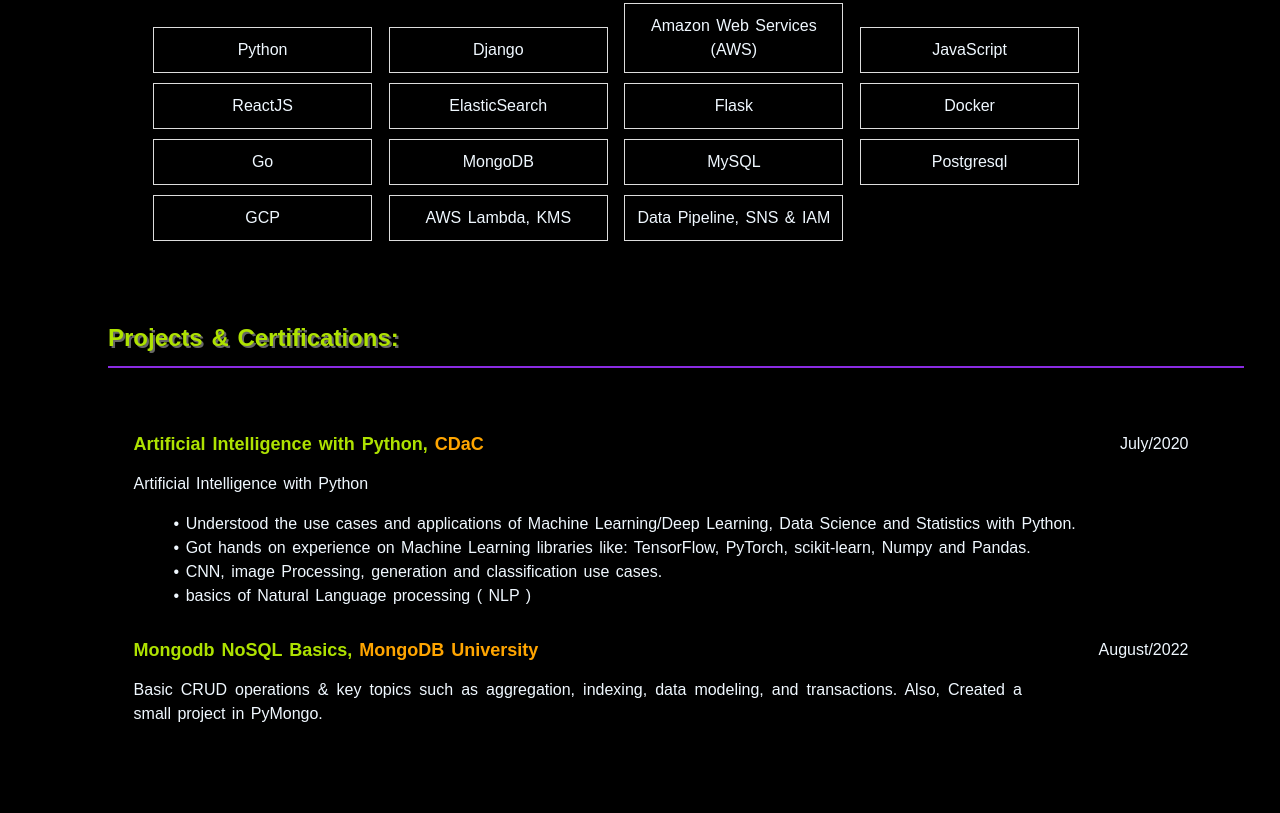
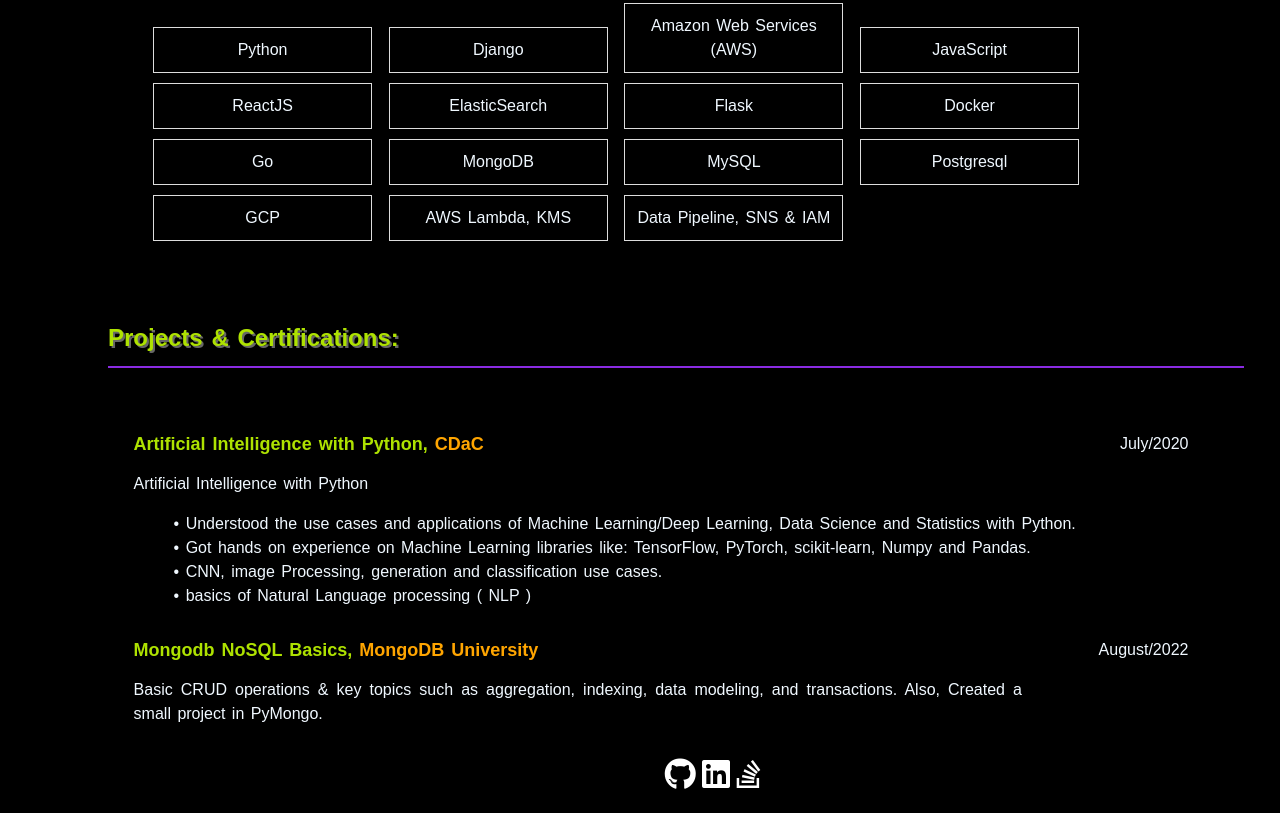
Before and after one commit to deepanshumehtaa/dpm07.github.io, a plain HTML site: page index.html in a window 1280 px wide. Shown: the part 1633-2446 px from the top of the page. Before the commit the page ends 2379 px from the top, so only its background shows below. Drawn offline with Linux system fonts and the light colour scheme.

Commit message:
Update index.html

```diff
--- a/index.html
+++ b/index.html
@@ -195,17 +195,6 @@
             <div class="Name">
                 Deepanshu Mehta
             </div>
-                <!-- <div class="social-icons" style="margin-top: 2vh;">
-                    <a href="https://github.com/deepanshumehtaa" target="_blank" class="icon-link">
-                    <i class="fab fa-github"></i>
-                    </a>
-                    <a href="https://linkedin.com/in/dpm07" target="_blank" class="icon-link">
-                    <i class="fab fa-linkedin"></i>
-                    </a>
-                    <a href="https://stackoverflow.com/users/14113844/deepanshu-mehta" target="_blank" class="icon-link">
-                    <i class="fab fa-stack-overflow"></i>
-                    </a>
-                </div> -->
 
             <div class="heading_details" style="display: inline;">
                 <div class="x" style="font-weight: 700; padding-top: 2vh;">Faridabad, Haryana, India</div>
@@ -371,6 +360,19 @@
             </div>
 
         </div>
+
+        <div class="social-icons" style="margin-top: 4vh; margin-left: 49%;">
+                    <a href="https://github.com/deepanshumehtaa" target="_blank" class="icon-link">
+                    <i class="fab fa-github fa-2x"></i>
+                    </a>
+                    <a href="https://linkedin.com/in/dpm07" target="_blank" class="icon-link">
+                    <i class="fab fa-linkedin fa-2x"></i>
+                    </a>
+                    <a href="https://stackoverflow.com/users/14113844/deepanshu-mehta" target="_blank" class="icon-link">
+                    <i class="fab fa-stack-overflow fa-2x"></i>
+                    </a>
+        </div>
+
     </div>
 </div>
 </div>
```
